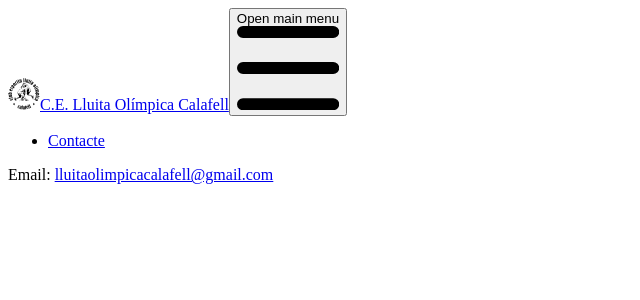
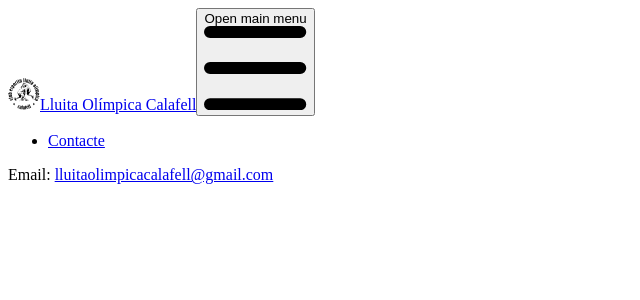
Before and after one commit to Silverium/club-esportiu-lluita-olimpica-calafell, a Next.js app: page /contacte in a window 1280 px wide. Shown: the top 300 px of the page, without its empty margins (0-640 px from the left). Built offline with nearby package versions, Linux system fonts and the light colour scheme.

Commit message:
Update page title in _app.tsx

```diff
--- a/pages/_app.tsx
+++ b/pages/_app.tsx
@@ -30,7 +30,7 @@ export default function App({
         <div className="max-w-screen-xl flex flex-wrap items-center justify-between mx-auto p-4">
           <Link href="/" className={`flex items-center space-x-3 rtl:space-x-reverse 'text-gray-900 hover:bg-gray-100 md:hover:bg-transparent md:border-0 md:hover:text-blue-700 md:p-0 dark:text-white md:dark:hover:text-blue-500 dark:hover:bg-gray-700 dark:hover:text-white md:dark:hover:bg-transparent`}>
             <Image src="/favicon/safari-pinned-tab.svg" className="h-8" width="32" height={32} alt="Logo" />
-            <span className="self-center text-2xl font-semibold whitespace-nowrap dark:text-white">C.E. Lluita Olímpica Calafell</span>
+            <span className="self-center text-2xl font-semibold whitespace-nowrap dark:text-white">Lluita Olímpica Calafell</span>
           </Link>
           <button data-collapse-toggle="navbar-default" type="button" className="inline-flex items-center p-2 w-10 h-10 justify-center text-sm text-gray-500 rounded-lg md:hidden hover:bg-gray-100 focus:outline-none focus:ring-2 focus:ring-gray-200 dark:text-gray-400 dark:hover:bg-gray-700 dark:focus:ring-gray-600" aria-controls="navbar-default" aria-expanded="false">
             <span className="sr-only">Open main menu</span>
```
